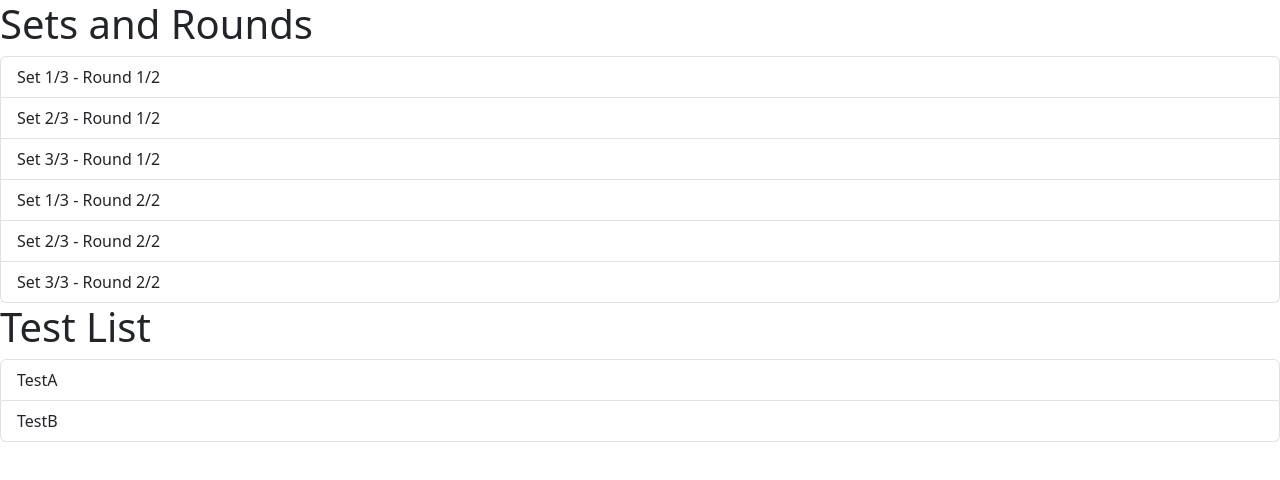
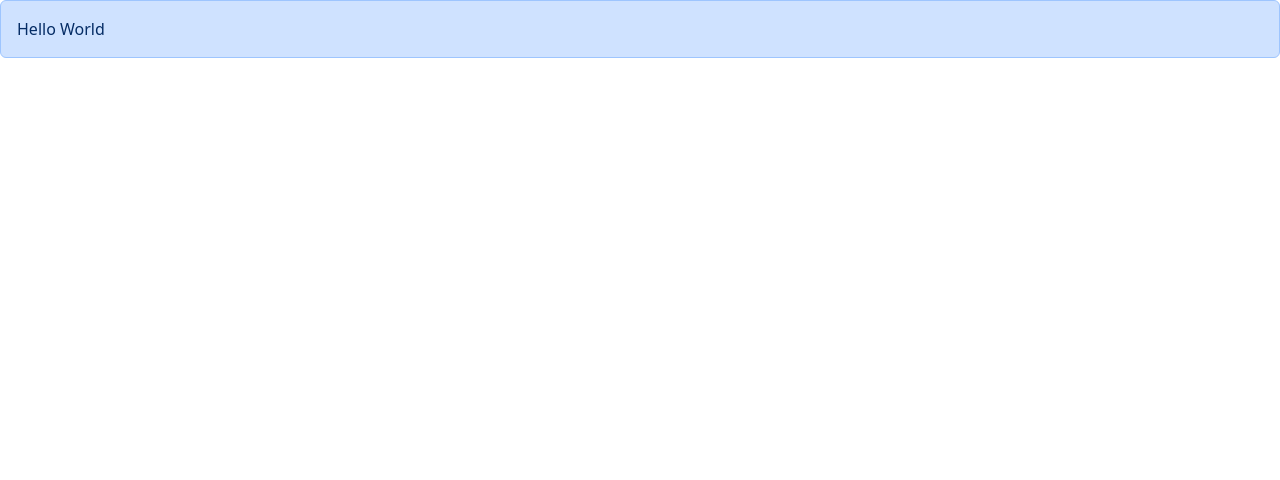
Before and after one commit to NilsUh/TabataTimer, a React (Vite) app in the folder tabata-timer/: page / in a window 1280 px wide. Shown: the top 480 px of the page. Built offline with nearby package versions, Linux system fonts and the light colour scheme.

Commit message:
adding Alert component to showcase passing children as argument

```diff
--- a/tabata-timer/src/App.tsx
+++ b/tabata-timer/src/App.tsx
@@ -1,31 +1,11 @@
-import ListGroup from "./components/ListGroup";
+import Alert from "./components/Alert";
 
 function App() {
-  let items = [
-    "Set 1/3 - Round 1/2",
-    "Set 2/3 - Round 1/2",
-    "Set 3/3 - Round 1/2",
-    "Set 1/3 - Round 2/2",
-    "Set 2/3 - Round 2/2",
-    "Set 3/3 - Round 2/2",
-  ];
-
-  const handleSelectItem = (item: string) => {
-    console.log(item);
-  };
-
   return (
     <div>
-      <ListGroup
-        items={items}
-        heading="Sets and Rounds"
-        onSelectItem={handleSelectItem}
-      />
-      <ListGroup
-        items={["TestA", "TestB"]}
-        heading="Test List"
-        onSelectItem={handleSelectItem}
-      />
+      <Alert>
+        Hello <span>World</span>
+      </Alert>
     </div>
   );
 }
--- /dev/null
+++ b/tabata-timer/src/components/Alert.tsx
@@ -0,0 +1,11 @@
+import { ReactNode } from "react";
+
+interface AlertProps {
+  children: ReactNode;
+}
+
+const Alert = ({ children }: AlertProps) => {
+  return <div className="alert alert-primary">{children}</div>;
+};
+
+export default Alert;
```
